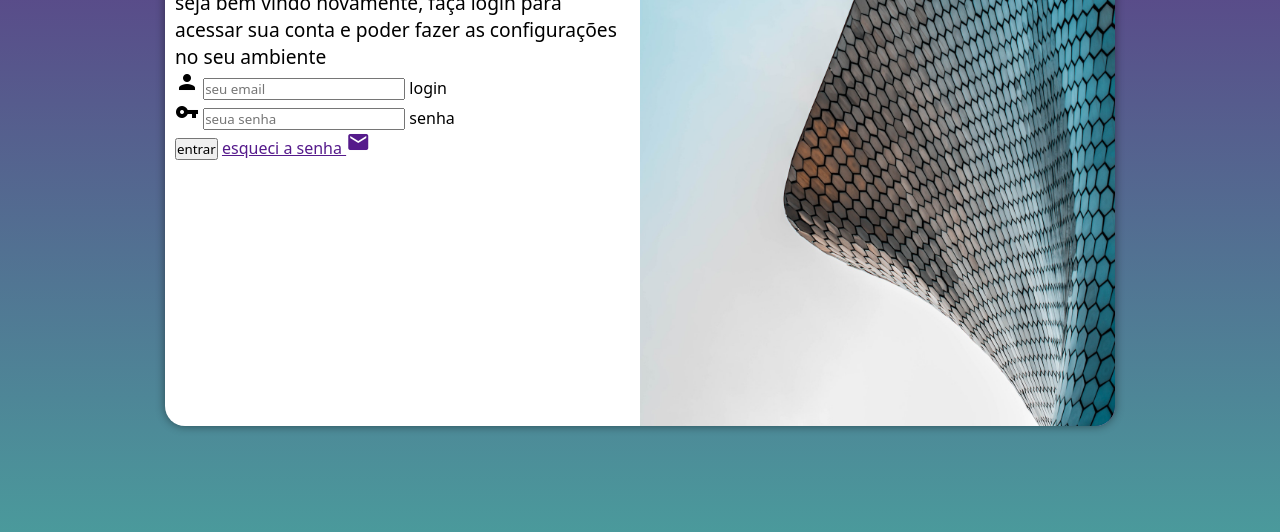
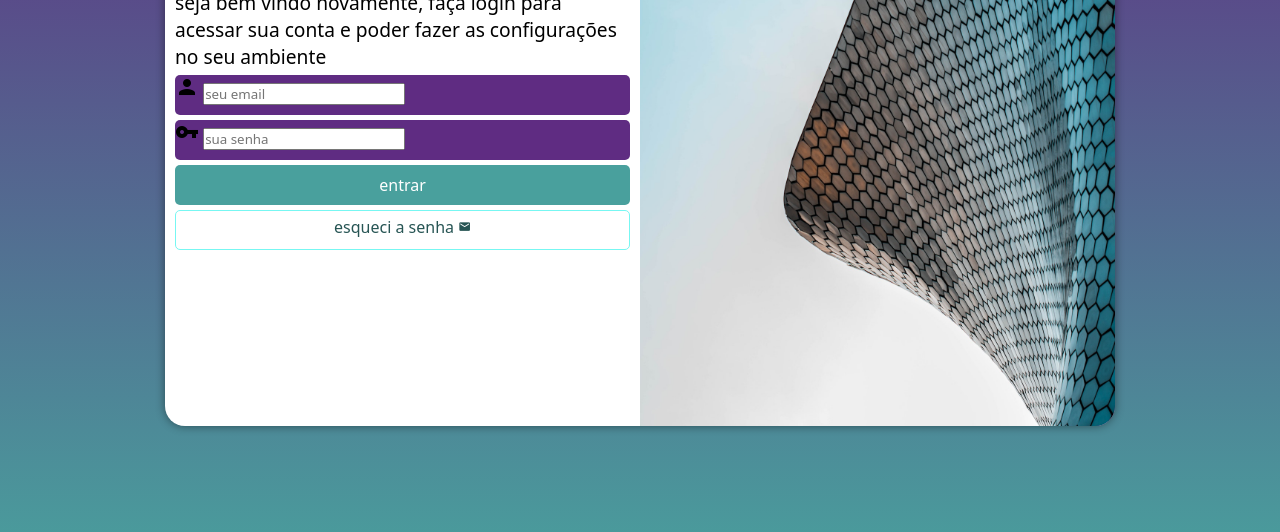
Before and after one commit to cashot01/projeto-login, a plain HTML site: page index.html in a window 1280 px wide. Shown: the part 224-756 px from the top of the page. Drawn offline with Linux system fonts and the light colour scheme.

Commit message:
formulario

```diff
--- a/estilos/style.css
+++ b/estilos/style.css
@@ -33,7 +33,7 @@ section#login{
     overflow: hidden;    /*tudo o que tiver fora da borda fica escondido*/
 
     background-color: white;
-    width: 250px;
+    width: 275px;
     height: 500px;
     border-radius: 20px;
     box-shadow: 0px 0px 10px rgba(0, 0, 0, 0.452) ;
@@ -64,3 +64,55 @@ div#formulario > h1{
 div#formulario > p{
     font-size: 0.8em;
 }
+
+form > div.campo {
+    background-color: #5f2c82;
+    display: block;
+    width: 100%;
+    height: 40px;
+    border-radius: 5px;
+    margin: 5px 0px;  /*cima baixo 5px, esqueda direita 0px*/
+}
+
+div.campo > label {
+    display: none;
+}
+
+form > input[type=submit] {
+    display: block;
+    font-size: 1em;
+    width: 100%;
+    height: 40px;
+    background-color: #49a09d ;
+    color: white;
+    border: none;
+    border-radius: 5px;
+    cursor: pointer;
+}
+
+form > input[type=submit]:hover {
+    background-color: #275554;
+}
+
+form > a.botao {
+    display: block;
+    text-align: center;
+    font-size: 1em;
+    width: 100%;
+    height: 40px;
+    padding-top: 5px;
+    margin-top: 5px;
+    background-color: white;
+    color: #275554;
+    border: 1px solid #77f7f2;
+    border-radius: 5px;
+    text-decoration: none;
+}
+
+form > a.botao > span {
+    font-size: 0.8em;
+}
+
+form > a.botao:hover{
+    background-color: #77f7f2;
+}
--- a/index.html
+++ b/index.html
@@ -21,17 +21,17 @@
                 <p>seja bem vindo novamente, faça login para acessar sua conta e poder fazer as configurações no seu ambiente</p>
                 <form action="login.php" method="post">
                     <div class="campo">
-                        <span class="material-icons">person</span>
+                        <span class="material-icons">person </span>
                         <input type="email" name="login" id="ilogin" placeholder="seu email" autocomplete="email" required maxlength="30">
                         <label for="ilogin">login</label>
                     </div>
                     <div class="campo">
-                        <span class="material-icons">vpn_key </span>
-                        <input type="password" name="senha" id="isenha" placeholder="seua senha" autocomplete="current-password" required minlength="8" maxlength="20">
+                        <span class="material-icons">vpn_key</span>
+                        <input type="password" name="senha" id="isenha" placeholder="sua senha" autocomplete="current-password" required minlength="8" maxlength="20">
                         <label for="isenha">senha</label>
                     </div>
                     <input type="submit" value="entrar">
-                    <a href="">
+                    <a href="" class="botao">
                         esqueci a senha <span class="material-icons">mail</span>
                     </a>
                 </form>
```
